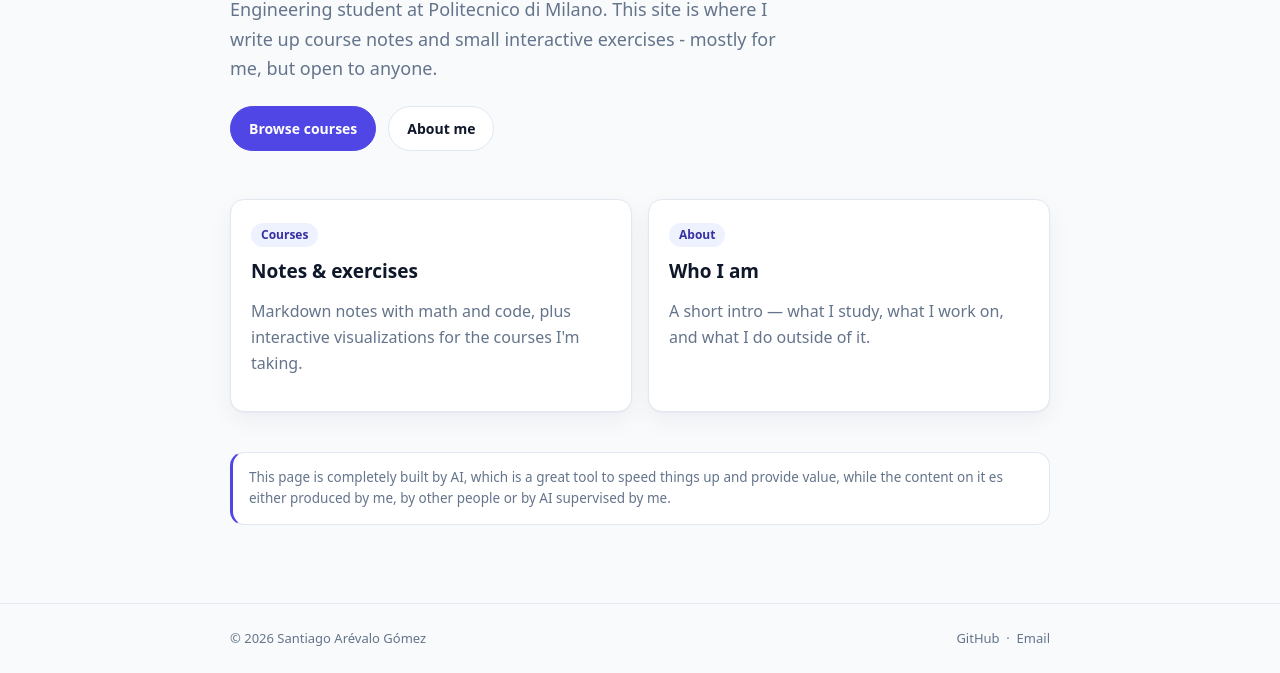
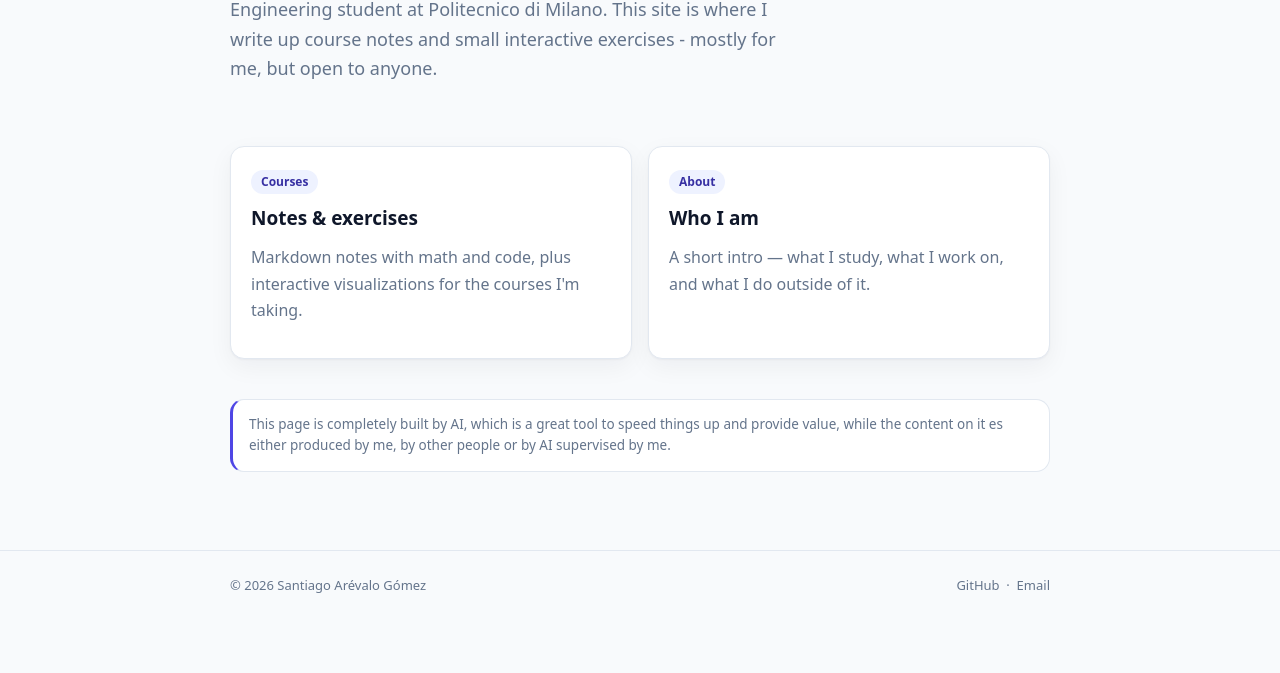
Before and after one commit to SantiagoMinka/santiagominka.github.io, a plain HTML site: page index.html in a window 1280 px wide. Shown: the part 231-904 px from the top of the page. After the commit the page ends 851 px from the top, so only its background shows below. Drawn offline with Linux system fonts and the light colour scheme.

Commit message:
Remove redundant hero CTA buttons on home (keep the cards)
The home page duplicated the Courses/About links as both hero buttons and cards.
Drop the hero button row and keep only the cards.

Co-Authored-By: Claude Opus 4.8 (1M context) <noreply@anthropic.com>

```diff
--- a/index.html
+++ b/index.html
@@ -19,10 +19,6 @@
           Engineering student at Politecnico di Milano. This site is where I write up
           course notes and small interactive exercises - mostly for me, but open to anyone.
         </p>
-        <div class="cta-row">
-          <a class="btn primary" href="/courses.html">Browse courses</a>
-          <a class="btn" href="/me.html">About me</a>
-        </div>
       </section>
 
       <section>
```
